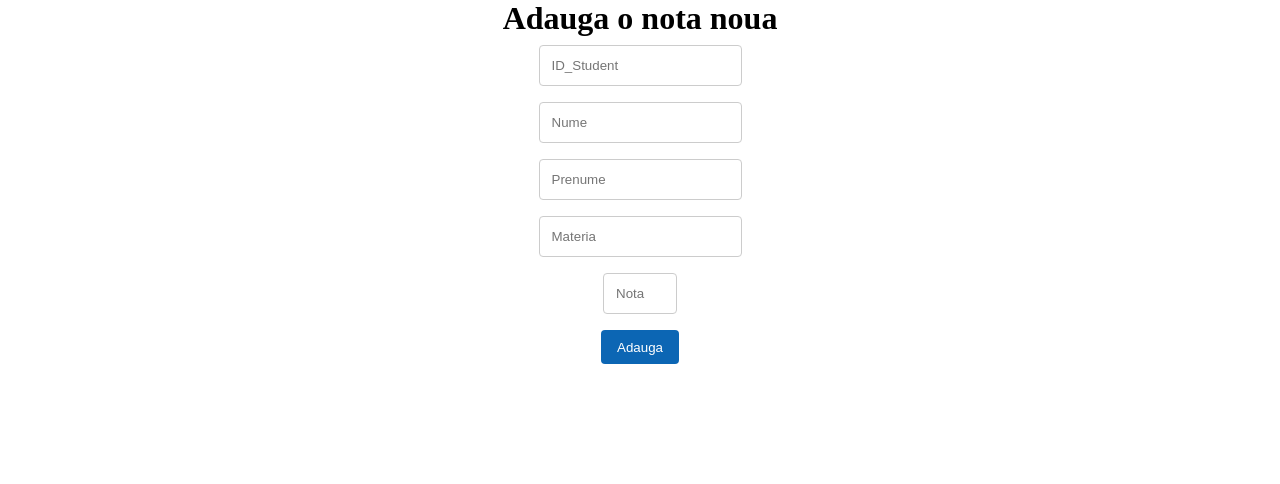
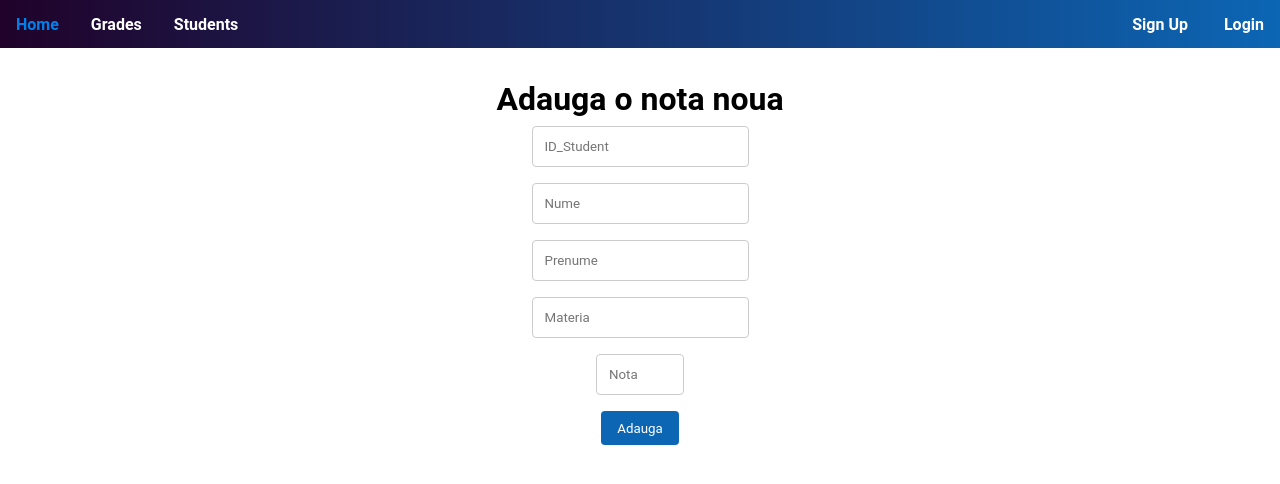
Before and after one commit to covaciuandrei/Student-Management-System, a plain HTML site: page note.html in a window 1280 px wide. Drawn offline with Linux system fonts and the light colour scheme.

Commit message:
am adaugat navbar peste tot

```diff
--- a/note.css
+++ b/note.css
@@ -2,6 +2,7 @@
     box-sizing: border-box;
     padding: 0;
     margin: 0;
+    font-family: Roboto, sans-serif;
 }
 
 
@@ -32,8 +33,41 @@ input[type=submit] {
   .container{
     width: 50%;
     margin: 0 auto;
+    margin-top: 2rem;
     display: flex;
     justify-content: center;
     align-items: center;
     flex-direction: column;
 }
+
+
+
+
+.nav{
+    height: 3rem;
+    display: flex;
+    align-items: center;
+    justify-content: space-between;
+    background: linear-gradient(to right,#20022a 0,#0c66b4 100%);
+    font-weight: 700;;
+}
+
+ul{
+    display: flex;
+    justify-content: center;
+    align-items: center;
+}
+ul li {
+    list-style-type: none;
+}
+
+a{
+    text-decoration: none;
+    color: #fff;
+    font-size: 1rem;
+    padding: 1rem;
+}
+
+a:hover{
+    color: #0081ea;
+}
--- a/note.html
+++ b/note.html
@@ -7,6 +7,20 @@
     <title>Grades</title>
 </head>
 <body>
+  <nav class="nav">
+    <ul class="links">
+        <li><a href="index.html">Home</a></li>
+        <li><a href="note.html">Grades</a></li>
+        <li><a href="students.html">Students</a></li>
+
+    </ul>
+
+    <div class="buttons">
+        <a class="" href="auth/signup.html">Sign Up</a>
+        <a class="" href="auth/login.html">Login</a>
+    </div>
+
+</nav>
     <div class="container">
           <h1>Adauga o nota noua</h1>
           <input type="number" min="0" id="id_student" name="id_student" placeholder="ID_Student" />
--- a/students.css
+++ b/students.css
@@ -2,6 +2,7 @@
     box-sizing: border-box;
     padding: 0;
     margin: 0;
+    font-family: Roboto, sans-serif;
 }
 
 table {
@@ -32,3 +33,36 @@ td {
     margin: 0 auto;
 
 }
+
+
+
+
+
+.nav{
+  height: 3rem;
+  display: flex;
+  align-items: center;
+  justify-content: space-between;
+  background: linear-gradient(to right,#20022a 0,#0c66b4 100%);
+  font-weight: 700;;
+}
+
+ul{
+  display: flex;
+  justify-content: center;
+  align-items: center;
+}
+ul li {
+  list-style-type: none;
+}
+
+a{
+  text-decoration: none;
+  color: #fff;
+  font-size: 1rem;
+  padding: 1rem;
+}
+
+a:hover{
+  color: #0081ea;
+}
```
Also changed, not shown: students.html (+14 -0 lines).
